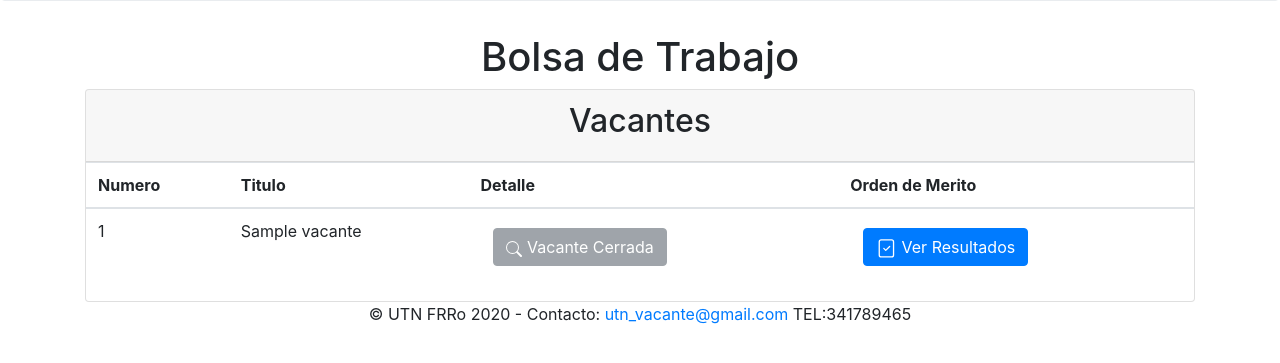
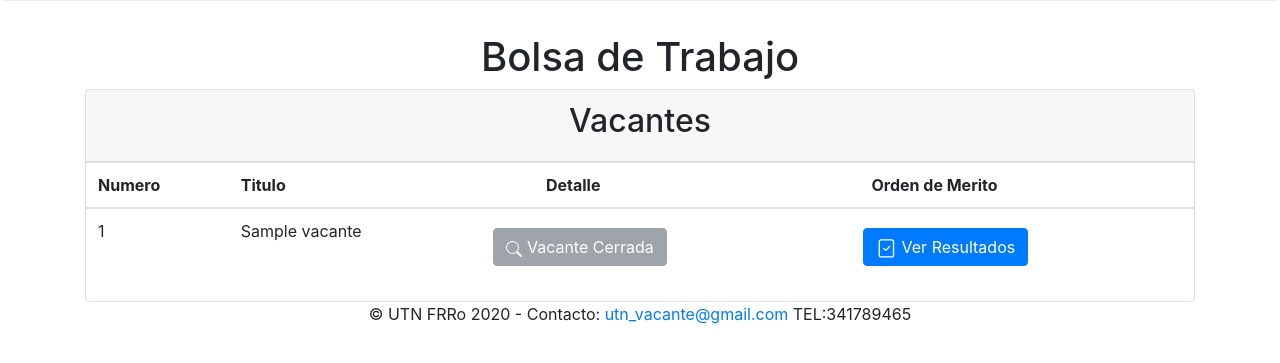
Before and after one commit to joagon96/TPI_Cubrir_Vacantes, a PHP site: page /CubrirVacantes.php in a window 1280 px wide. Shown: the part 328-691 px from the top of the page. Run offline with PHP 8.4, Linux system fonts and the light colour scheme; tables that the repository leaves empty or names only in its code hold one stand-in row (values such as "Sample post").

Commit message:
Corregido posicionamiento de botones Vacantes

```diff
--- a/CubrirVacantes.php
+++ b/CubrirVacantes.php
@@ -71,8 +71,8 @@ if (isset($_SESSION['usuario'])){
             <tr>
                 <th scope="col">Numero</th>
                 <th scope="col">Titulo</th>
-                <th scope="col">Detalle</th>
-                <th scope="col">Orden de Merito</th>
+                <th scope="col" style="padding-left: 7%;">Detalle</th>
+                <th scope="col" style="padding-left: 3%;">Orden de Merito</th>
             </tr>
             </thead>
             <tbody>
@@ -90,7 +90,7 @@ if (isset($_SESSION['usuario'])){
                 if (isset($tipo)){
                     if ($hoy < $fecha or $tipo == "admin"){
                     ?>
-                        <a class="btn primary" href="Detalles.php?var=<?php echo $var?>">
+                        <a class="btn primary" style=" margin-left: 1%; display: flex;" href="Detalles.php?var=<?php echo $var?>">
                         <!--  en el href le agregue la variable que cree antes para mandarla a esa direccion -->
                         <button type="button" class="btn btn-primary">
                         <svg width="1em" height="1em" viewBox="0 0 16 16" class="bi bi-search" fill="currentColor" xmlns="http://www.w3.org/2000/svg">
@@ -113,14 +113,14 @@ if (isset($_SESSION['usuario'])){
                 }else{
                     if ($hoy < $fecha ){
                         ?>
-                            <a class="btn primary" href="Detalles.php?var=<?php echo $var?>">
+                            <a class="btn primary" style=" margin-left: 10%; display: flex;" href="Detalles.php?var=<?php echo $var?>">
                             <!--  en el href le agregue la variable que cree antes para mandarla a esa direccion -->
                             <button type="button" class="btn btn-primary">
                             <svg width="1em" height="1em" viewBox="0 0 16 16" class="bi bi-search" fill="currentColor" xmlns="http://www.w3.org/2000/svg">
                                 <path fill-rule="evenodd" d="M10.442 10.442a1 1 0 0 1 1.415 0l3.85 3.85a1 1 0 0 1-1.414 1.415l-3.85-3.85a1 1 0 0 1 0-1.415z"/>
                                 <path fill-rule="evenodd" d="M6.5 12a5.5 5.5 0 1 0 0-11 5.5 5.5 0 0 0 0 11zM13 6.5a6.5 6.5 0 1 1-13 0 6.5 6.5 0 0 1 13 0z"/>
                             </svg>
-                            Inscribir Nuevo </button></a>
+                            Detalles </button></a>
                         <?php
                         }else{
                         ?>
```
Lines whose indentation alone changed are shown as unchanged.
